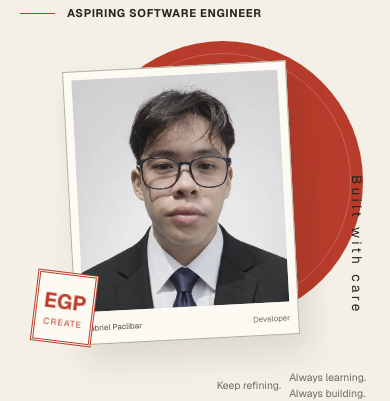
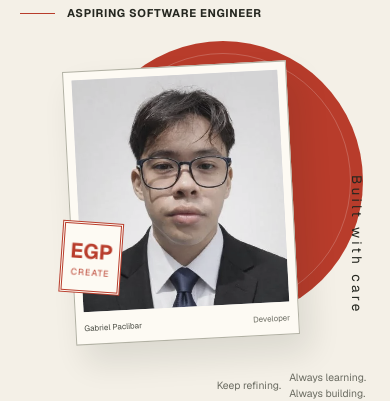
Before and after one commit to Gabbu69/Portfolio, a Next.js app: page / in a window 390 px wide. Shown: the part 310-711 px from the top of the page. Built offline with nearby package versions, Linux system fonts and the light colour scheme; no server answers.

Commit message:
Keep portrait stamp clear of captions on mobile

```diff
--- a/src/app/japanese.css
+++ b/src/app/japanese.css
@@ -110,6 +110,7 @@ h1, h2, h3 { text-wrap: balance; }
 .folio-art__sun::after { content: ""; position: absolute; inset: 12px; border: 1px solid #fff3; border-radius: inherit; }
 .folio-art__vertical { position: absolute; right: 0; top: 44%; writing-mode: vertical-rl; font-size: 1rem; letter-spacing: .25em; }
 .folio-art__portrait { position: absolute; width: 69%; max-width: 360px; margin: 0; top: 44px; left: 6%; transform: rotate(-3deg); padding: 11px 11px 0; border: 1px solid var(--line); background: var(--paper-bright); box-shadow: 10px 18px 32px #161b161c; transition: transform 600ms var(--ease-folio); }
+.folio-art__photo { position: relative; }
 .folio-art__image-wrap { position: relative; aspect-ratio: 4 / 4.8; overflow: hidden; background: #d9d9db; }
 .folio-art__image-wrap img { width: 100%; height: 100%; object-fit: cover; object-position: center 28%; filter: saturate(.6); transition: filter 500ms, transform 650ms var(--ease-folio); }
 .folio-art__portrait figcaption { display: flex; justify-content: space-between; gap: 8px; padding-block: 13px; font-size: .58rem; color: var(--ink-soft); }
@@ -117,7 +118,7 @@ h1, h2, h3 { text-wrap: balance; }
 .folio-art__shutter { position: absolute; inset-block: 0; width: 51%; background: var(--paper-deep); animation: shutter-open 950ms 180ms var(--ease-folio) both; }
 .folio-art__shutter--left { left: 0; transform-origin: left; border-right: 1px solid var(--line); }
 .folio-art__shutter--right { right: 0; transform-origin: right; border-left: 1px solid var(--line); }
-.folio-art__seal { position: absolute; left: 0; top: 65%; display: grid; place-content: center; text-align: center; width: 72px; height: 82px; border: 3px double var(--red); color: var(--red); background: var(--paper-bright); transform: rotate(7deg); animation: seal-settle 600ms 550ms var(--ease-folio) both; }
+.folio-art__seal { position: absolute; left: -30px; bottom: 18px; display: grid; place-content: center; text-align: center; width: 72px; height: 82px; border: 3px double var(--red); color: var(--red); background: var(--paper-bright); transform: rotate(7deg); animation: seal-settle 600ms 550ms var(--ease-folio) both; }
 .folio-art__seal [lang="ja"] { font-size: 1.55rem; font-weight: 700; }
 .folio-art__seal small { font-size: .55rem; letter-spacing: .12em; }
 .folio-art__caption { position: absolute; right: 4px; bottom: 4px; display: flex; align-items: center; gap: 16px; font-size: .75rem; line-height: 1.5; color: var(--muted); }
@@ -234,7 +235,7 @@ h1, h2, h3 { text-wrap: balance; }
   .folio-hero__layout { gap: 24px; }
   .folio-art { min-height: 510px; }
   .folio-art__portrait { width: 78%; left: 2%; }
-  .folio-art__seal { top: 68%; left: -2%; }
+  .folio-art__seal { left: -24px; }
 }
 
 @media (max-width: 850px) {
@@ -289,7 +290,7 @@ h1, h2, h3 { text-wrap: balance; }
   .folio-art__portrait { width: 64%; left: 14%; top: 25px; padding: 8px 8px 0; }
   .folio-art__image-wrap { aspect-ratio: 4 / 4.5; }
   .folio-art__portrait figcaption { font-size: .5rem; padding-block: 10px; }
-  .folio-art__seal { left: 4%; top: 64%; width: 61px; height: 72px; }
+  .folio-art__seal { left: -20px; width: 61px; height: 72px; }
   .folio-art__vertical { right: 1%; top: 37%; }
   .folio-art__caption { bottom: 0; }
   .folio-hero__headline { max-width: 100%; margin: 0; font-size: 1.5rem; line-height: 1.35; }
--- a/src/components/hero.tsx
+++ b/src/components/hero.tsx
@@ -43,14 +43,16 @@ export function Hero({ identity, projectCount }: HeroProps) {
           <m.div className="folio-art__sun" style={{ y: reduceMotion ? 0 : sunY }} aria-hidden="true" />
           <span className="folio-art__vertical" aria-hidden="true">Built with care</span>
           <figure className="folio-art__portrait">
-            <div className="folio-art__image-wrap">
-              <Image src={profilePortrait} alt={`Portrait of ${identity.fullName}`} preload placeholder="blur" sizes="(max-width: 600px) 68vw, (max-width: 1000px) 38vw, 360px" />
-              <span className="folio-art__shutter folio-art__shutter--left" aria-hidden="true" />
-              <span className="folio-art__shutter folio-art__shutter--right" aria-hidden="true" />
+            <div className="folio-art__photo">
+              <div className="folio-art__image-wrap">
+                <Image src={profilePortrait} alt={`Portrait of ${identity.fullName}`} preload placeholder="blur" sizes="(max-width: 600px) 68vw, (max-width: 1000px) 38vw, 360px" />
+                <span className="folio-art__shutter folio-art__shutter--left" aria-hidden="true" />
+                <span className="folio-art__shutter folio-art__shutter--right" aria-hidden="true" />
+              </div>
+              <span className="folio-art__seal" aria-hidden="true"><span>EGP</span><small>CREATE</small></span>
             </div>
             <figcaption><span>Gabriel Paclibar</span><span>Developer</span></figcaption>
           </figure>
-          <span className="folio-art__seal" aria-hidden="true"><span>EGP</span><small>CREATE</small></span>
           <div className="folio-art__caption"><span>Keep refining.</span><span>Always learning.<br />Always building.</span></div>
         </div>
       </div>
```
